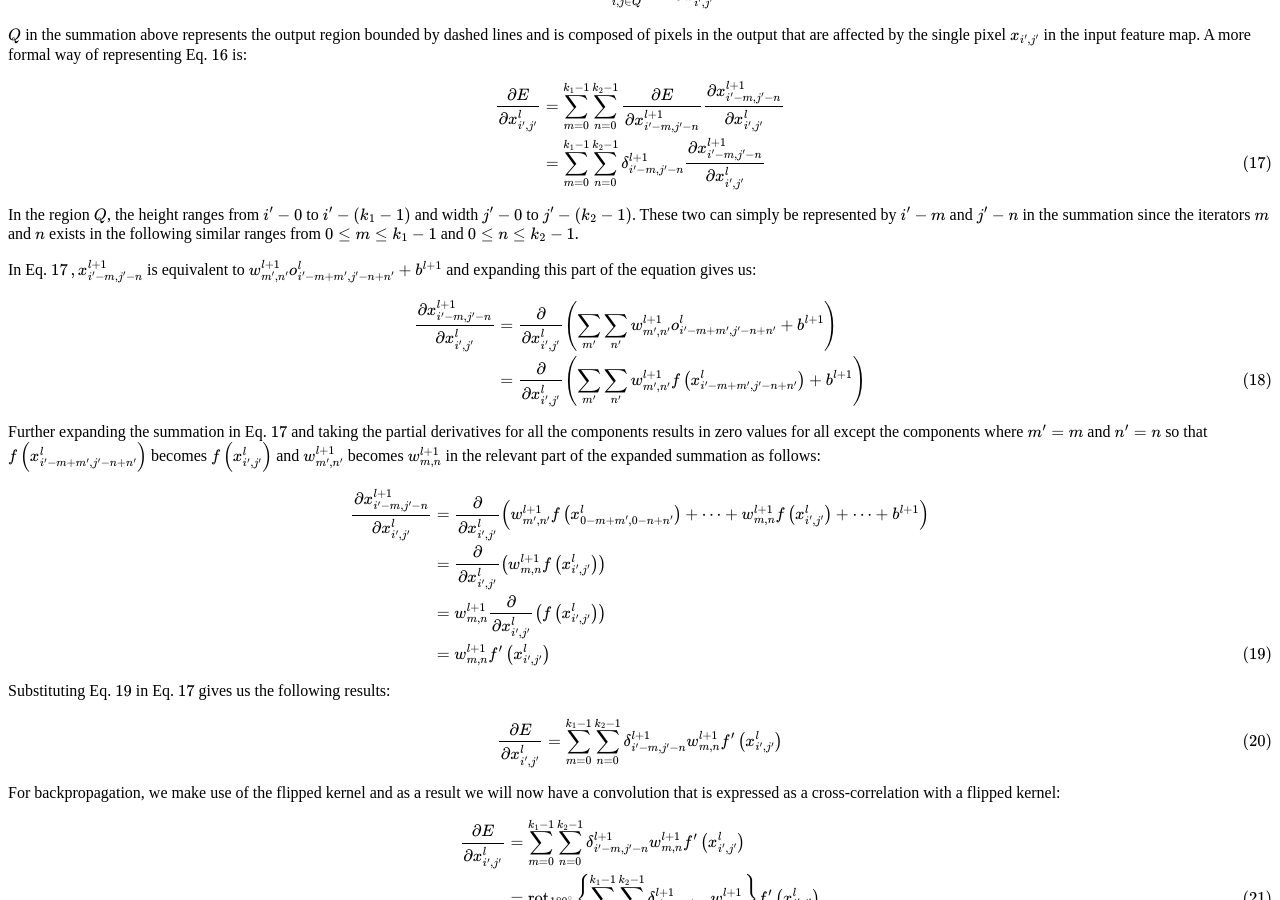
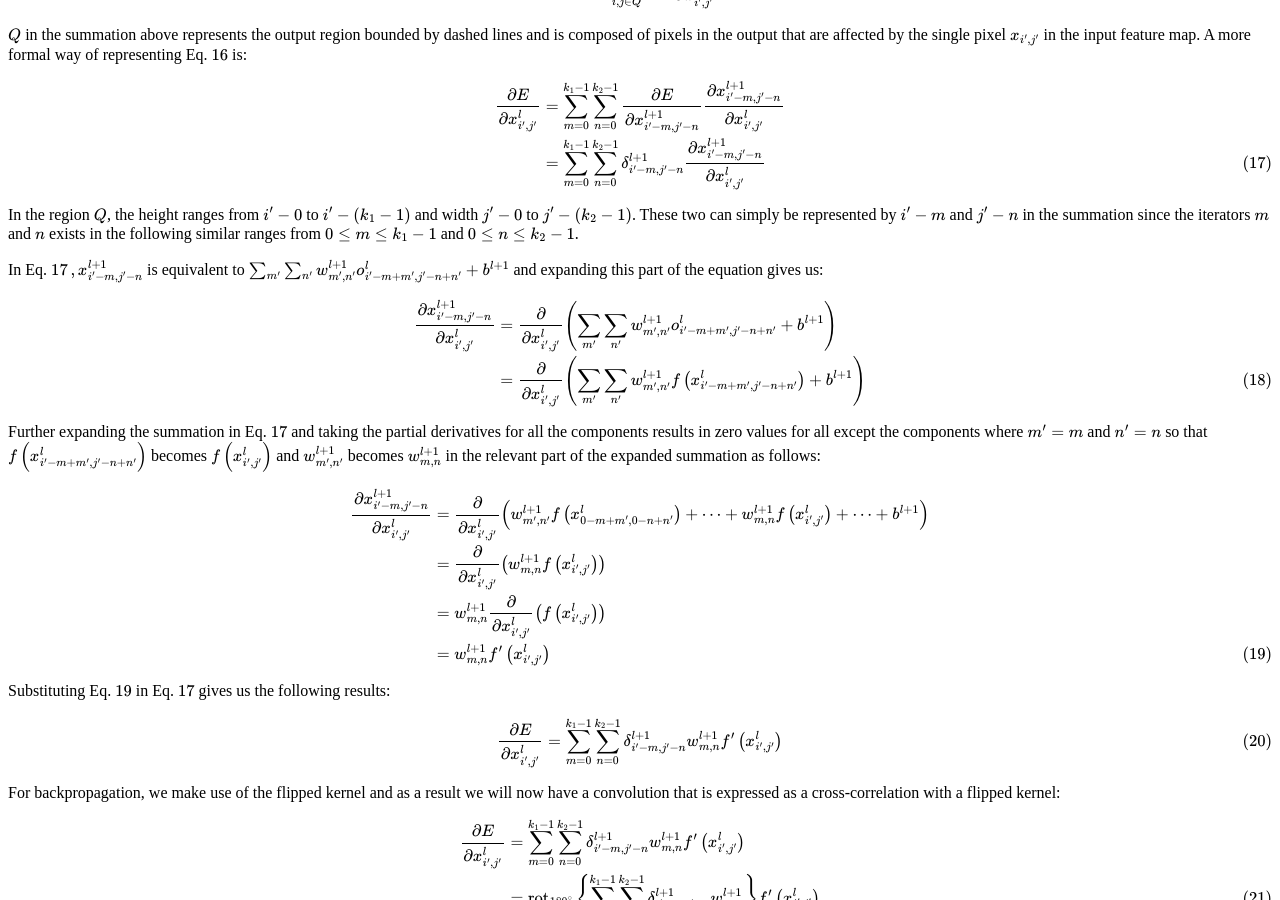
Before and after one commit to jefkine/deepgrid-blog, a Jekyll site: the page built from _posts/general/2016-09-05-backpropagation-in-convolutional-neural-networks.markdown, in a window 1280 px wide and 900 px high, scrolled down 7830 px. Built offline with Jekyll 4.4.1, drawn with Linux system fonts in a browser that asks for light colours; formulas are drawn with MathJax 3; comment, search, counter and statistics services are not loaded.

Commit message:
edits to backprop cnns

```diff
--- a/_config.yml
+++ b/_config.yml
@@ -48,4 +48,4 @@ version:          2.1.0
 github:
   repo:           https://github.com/jefkine
 
-gems: [jekyll-paginate, jekyll-paginate-categories, jekyll-gist, jekyll-sitemap, jekyll-seo-tag]
+plugins: [jekyll-paginate, jekyll-paginate-categories, jekyll-gist, jekyll-sitemap, jekyll-seo-tag]
--- a/_posts/general/2016-09-05-backpropagation-in-convolutional-neural-networks.markdown
+++ b/_posts/general/2016-09-05-backpropagation-in-convolutional-neural-networks.markdown
@@ -230,7 +230,7 @@ $$
 In the region $$ Q $$, the height ranges from $$ i' - 0 $$ to $$ i' - (k_1 - 1) $$ and width $$ j' - 0 $$ to $$ j' - (k_2 - 1) $$. These two can simply be represented by $$ i' - m $$ and $$ j' - n $$ in the summation since the iterators $$ m $$ and $$ n $$ exists in the following similar ranges from $$ 0 \leq m \leq k_1 - 1 $$ and  $$ 0 \leq n \leq k_2 - 1 $$.
 
 
-In Eq. $$ 17 \, \text{,} \, x_{i^{\prime} - m, j^{\prime} - n}^{l+1} $$ is equivalent to $$ w_{m^{\prime},n^{\prime}}^{l+1}o_{i^{\prime} - m + m',j^{\prime} - n + n'}^{l} + b^{l+1} $$ and expanding this part of the equation gives us:
+In Eq. $$ 17 \, \text{,} \, x_{i^{\prime} - m, j^{\prime} - n}^{l+1} $$ is equivalent to $$  \sum_{m'} \sum_{n'} w_{m^{\prime},n^{\prime}}^{l+1}o_{i^{\prime} - m + m',j^{\prime} - n + n'}^{l} + b^{l+1} $$ and expanding this part of the equation gives us:
 
 $$
 \begin{align}
```
